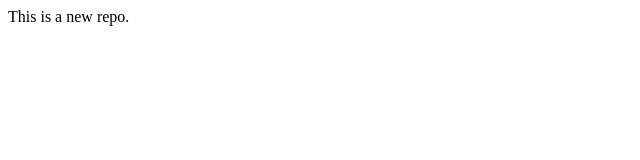
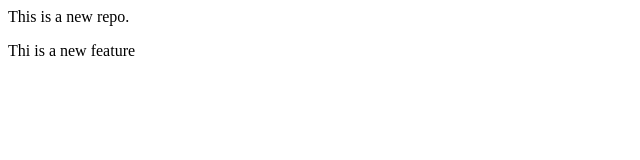
Before and after one commit to mairajkhan1605/Localrepo, a plain HTML site: page index.html in a window 1280 px wide. Shown: the whole page, without its empty margins (0-640 px from the left). Drawn offline with Linux system fonts and the light colour scheme.

Commit message:
Add new feature

```diff
--- a/index.html
+++ b/index.html
@@ -1 +1,2 @@
 <p>This is a new repo.</p>
+<p>Thi is a new feature</p>
```
